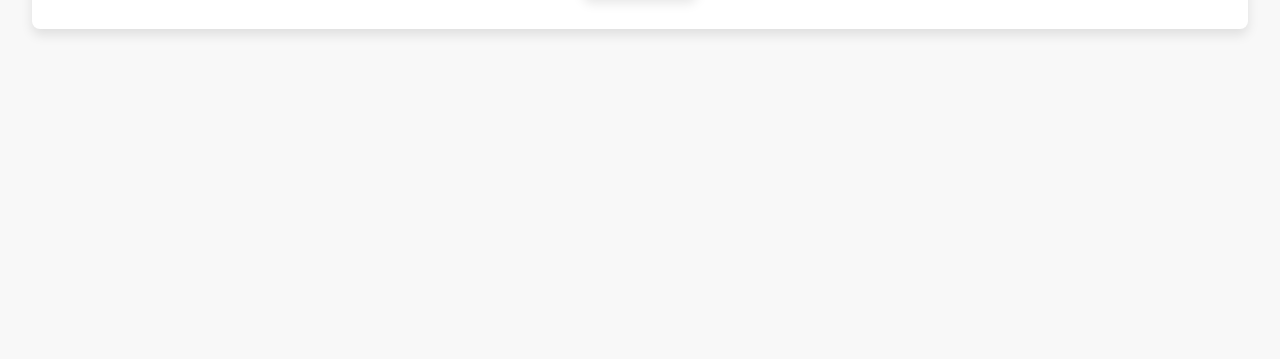
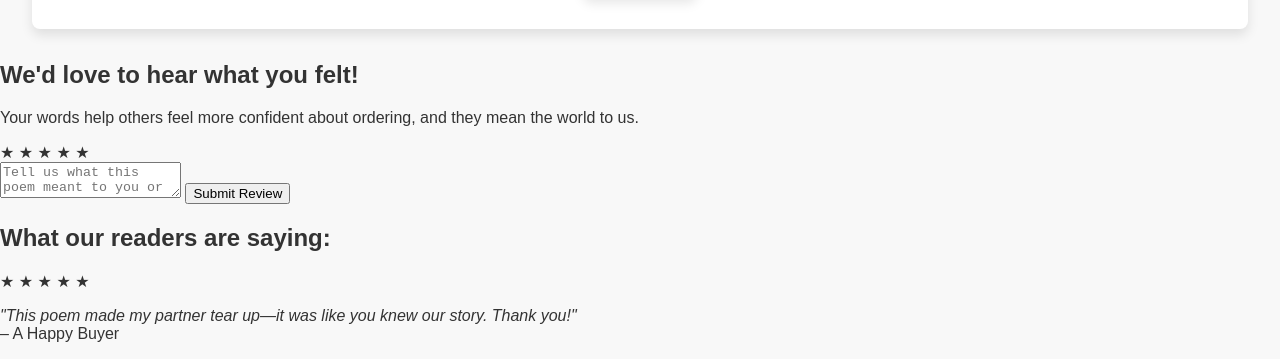
Before and after one commit to Echoedlove/Echoedlove, a plain HTML site: page shop.html in a window 1280 px wide. Shown: the part 1453-1812 px from the top of the page. Before the commit the page ends 1514 px from the top, so only its background shows below. Drawn offline with Linux system fonts and the light colour scheme.

Commit message:
Update shop.html

```diff
--- a/shop.html
+++ b/shop.html
@@ -215,4 +215,77 @@
   </div>
 
 </body>
+
+
+  <body>
+  <div class="review-section">
+    <h2>We'd love to hear what you felt!</h2>
+    <p>Your words help others feel more confident about ordering, and they mean the world to us.</p>
+
+    <div class="stars" id="star-rating">
+      <span data-value="1">★</span>
+      <span data-value="2">★</span>
+      <span data-value="3">★</span>
+      <span data-value="4">★</span>
+      <span data-value="5">★</span>
+    </div>
+
+    <textarea placeholder="Tell us what this poem meant to you or how it was received."></textarea>
+    <button onclick="submitReview()">Submit Review</button>
+
+    <div class="review-display" id="reviews">
+      <h2>What our readers are saying:</h2>
+      <!-- Sample Review -->
+      <div class="review-card">
+        <div class="stars">
+          <span class="selected">★</span>
+          <span class="selected">★</span>
+          <span class="selected">★</span>
+          <span class="selected">★</span>
+          <span class="selected">★</span>
+        </div>
+        <p><em>"This poem made my partner tear up—it was like you knew our story. Thank you!"</em><br>– A Happy Buyer</p>
+      </div>
+    </div>
+  </div>
+
+  <script>
+    const stars = document.querySelectorAll('#star-rating span');
+    let selectedRating = 0;
+
+    stars.forEach(star => {
+      star.addEventListener('click', () => {
+        selectedRating = parseInt(star.dataset.value);
+        stars.forEach(s => s.classList.remove('selected'));
+        for (let i = 0; i < selectedRating; i++) {
+          stars[i].classList.add('selected');
+        }
+      });
+    });
+
+    function submitReview() {
+      const reviewText = document.querySelector('textarea').value;
+      const reviewsDiv = document.getElementById('reviews');
+      if (selectedRating === 0 && reviewText.trim() === '') return;
+
+      const newReview = document.createElement('div');
+      newReview.className = 'review-card';
+      const starHTML = Array.from({ length: 5 }, (_, i) =>
+        <span class="${i < selectedRating ? 'selected' : ''}">★</span>
+      ).join('');
+
+      newReview.innerHTML = `
+        <div class="stars">${starHTML}</div>
+        <p><em>"${reviewText || 'No comment added.'}"</em><br>– Anonymous</p>
+      `;
+
+      reviewsDiv.appendChild(newReview);
+      document.querySelector('textarea').value = '';
+      stars.forEach(s => s.classList.remove('selected'));
+      selectedRating = 0;
+    }
+  </script>
+</body>
 </html>
+
+</html>
```
